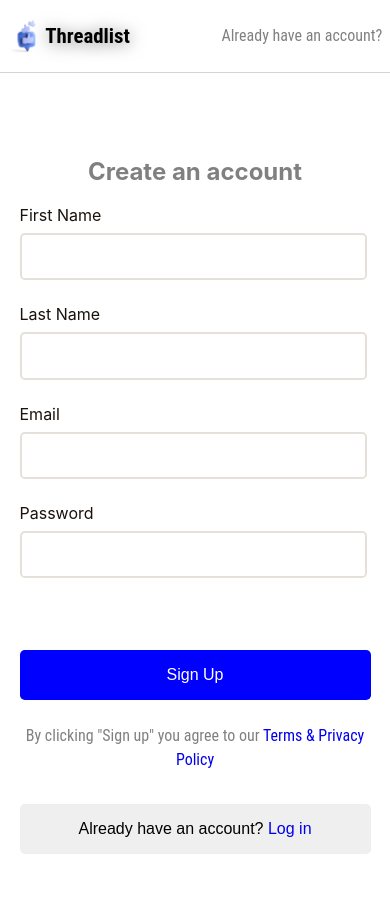
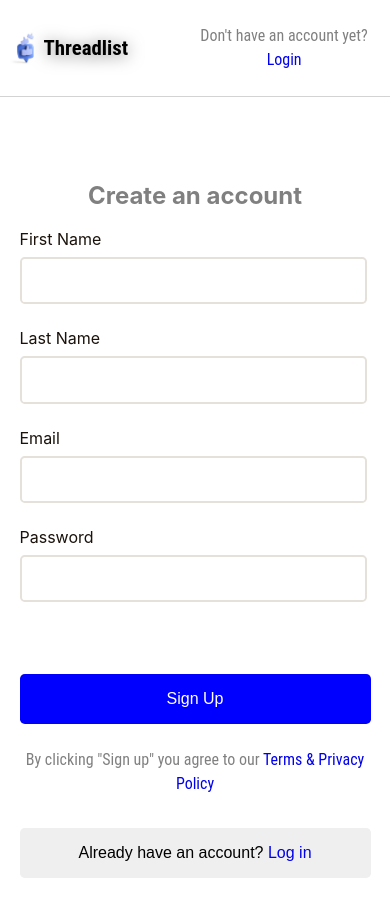
Before and after one commit to jonahunuafe/user-authentication, a React (Create React App) app: page / in a window 390 px wide. Shown: the top 916 px of the page. Built offline with nearby package versions, Linux system fonts and the light colour scheme.

Commit message:
implement responsiveness on header

```diff
--- a/src/App.js
+++ b/src/App.js
@@ -7,7 +7,7 @@ import Login from './pages/Login';
 import PasswordReset from './pages/PasswordReset';
 
 const router = createBrowserRouter([
-  {path: "/", element: <Signup/> },
+  {path: "/", element: <Signup/>},
   {path: "/login", element: <Login />},
   {path: "/login/passwordreset", element: <PasswordReset />}
 ]);
--- a/src/components/MainNavigation.js
+++ b/src/components/MainNavigation.js
@@ -1,15 +1,17 @@
 import Logo from "../images/istockphoto-1200899039-612x612.jpg";
 import { useState } from "react";
+import { Link } from "react-router-dom";
 
 import classes from "./MainNavigation.module.css";
 
 
 function MainNavigation() {
     const [state, setState] = useState(false);
+    // const [link, setLink] = useState("/login");
 
 
     const toggleState = () => {
-        setState((prev) => !prev);
+        setState((prevState) => !prevState);
     };
 
     return (
@@ -22,12 +24,22 @@ function MainNavigation() {
 
                 <div className={classes.subHeader2}>
                     {state ? (
-                            <div onClick={toggleState}>
-                                <p>Don't have an account yet?</p>
+                            <div>
+                                <p>
+                                    <span>Already have an account? </span>
+                                    <Link onClick={() => toggleState()}>
+                                        Signup
+                                    </Link>
+                                </p>
                             </div>
                         ) : (
-                            <div onClick={toggleState}>
-                                <p>Already have an account?</p>
+                            <div>
+                                <p>
+                                    <span>Don't have an account yet? </span>
+                                    <Link onClick={() => toggleState()}>
+                                        Login
+                                    </Link>
+                                </p>
                             </div>
                         )
                     }
--- a/src/components/MainNavigation.module.css
+++ b/src/components/MainNavigation.module.css
@@ -27,6 +27,10 @@ p {
     font-family: "Roboto Condensed", sans-serif;
 }
 
+.subHeader2 > p > span {
+    display: none;
+}
+
 @media(min-width: 768px) {
     header {
         padding: 0.8rem;
@@ -41,4 +45,12 @@ p {
         display: flex;
         justify-content: right;
     }
+
+    .subHeader2 > p {
+        display: inline-flex;
+    }
+
+    .subHeader2 > p > span {
+        display: block;
+    }
 }
```
